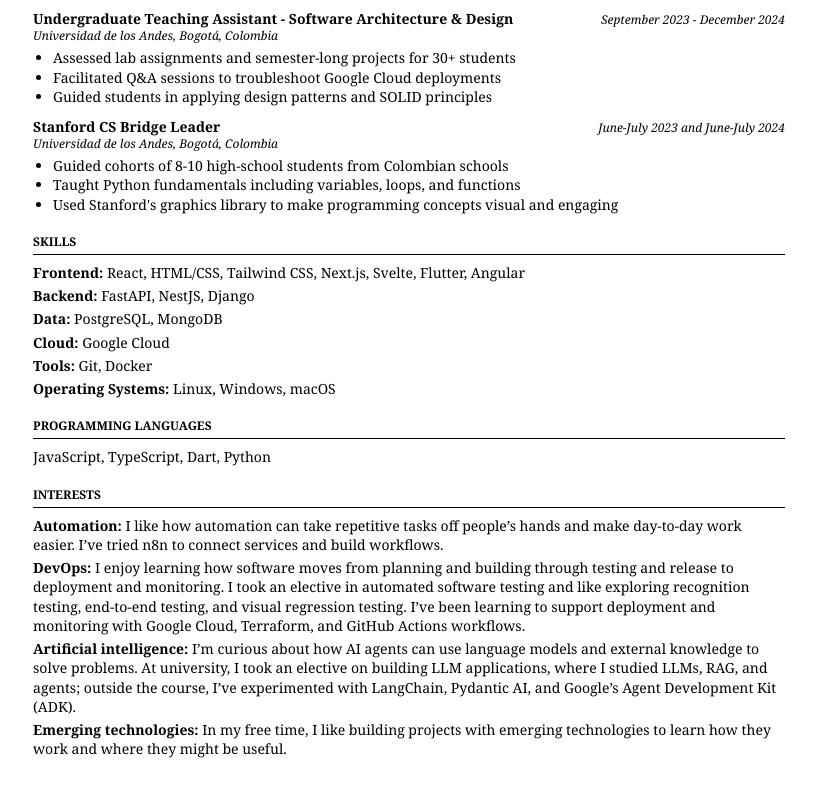
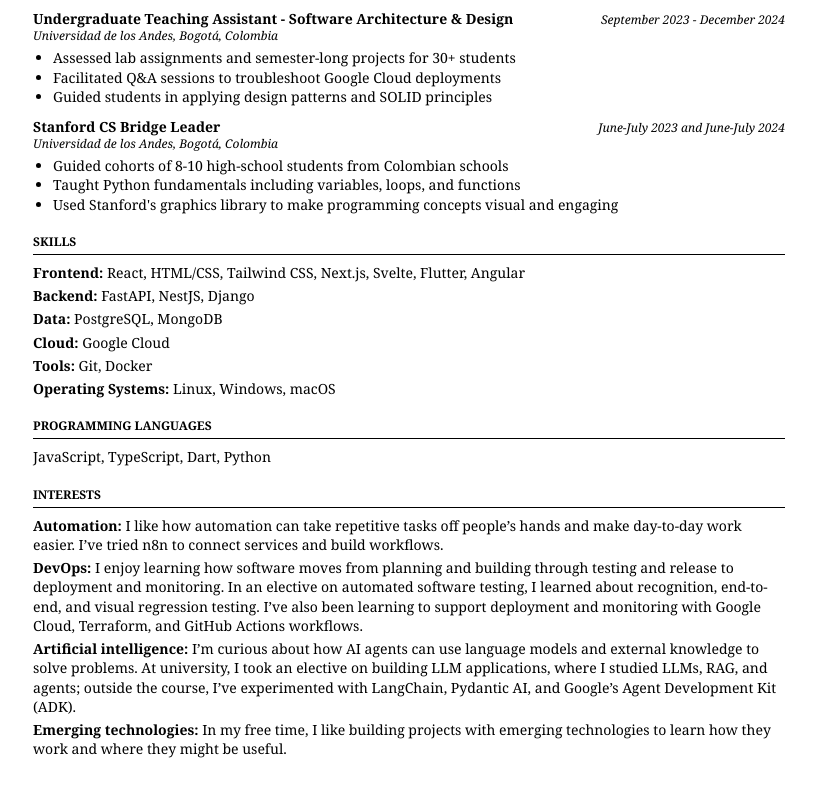
Before and after one commit to valiwisdev/valiwisdev-portafolio, a Next.js app: page /cv in a window 1280 px wide. Shown: the part 548-1345 px from the top of the page, without its empty margins (231-1047 px from the left). Built offline with nearby package versions, Linux system fonts and the light colour scheme; what @jsonresume/schema would draw is missing.

Commit message:
feat: refine summaries for DevOps and Artificial Intelligence sections in resume

```diff
--- a/src/data/resume-locales.ts
+++ b/src/data/resume-locales.ts
@@ -91,7 +91,7 @@ export function getLocalizedResume(locale: ResumeLocale) {
       {
         name: 'DevOps',
         summary:
-          'Me interesa entender cómo el software pasa de la planificación y el desarrollo a las pruebas y el lanzamiento, y luego al despliegue y el monitoreo. Cursé una electiva de pruebas automatizadas de software y me gusta explorar pruebas de reconocimiento, de extremo a extremo y de regresión visual. He estado aprendiendo a apoyar el despliegue y el monitoreo con Google Cloud, Terraform y los flujos de trabajo de GitHub Actions.',
+          'Me interesa entender cómo el software pasa de la planificación y el desarrollo a las pruebas y el lanzamiento, y luego al despliegue y el monitoreo. En una electiva de pruebas automatizadas de software aprendí sobre pruebas de reconocimiento, de extremo a extremo y de regresión visual. También he estado aprendiendo a apoyar el despliegue y el monitoreo con Google Cloud, Terraform y los flujos de trabajo de GitHub Actions.',
       },
       {
         name: 'Inteligencia artificial',
--- a/src/data/resume.ts
+++ b/src/data/resume.ts
@@ -119,7 +119,7 @@ export const resume = {
     {
       name: 'DevOps',
       summary:
-        'I enjoy learning how software moves from planning and building through testing and release to deployment and monitoring. I took an elective in automated software testing and like exploring recognition testing, end-to-end testing, and visual regression testing. I’ve been learning to support deployment and monitoring with Google Cloud, Terraform, and GitHub Actions workflows.',
+        'I enjoy learning how software moves from planning and building through testing and release to deployment and monitoring. In an elective on automated software testing, I learned about recognition, end-to-end, and visual regression testing. I’ve also been learning to support deployment and monitoring with Google Cloud, Terraform, and GitHub Actions workflows.',
     },
     {
       name: 'Artificial intelligence',
```
